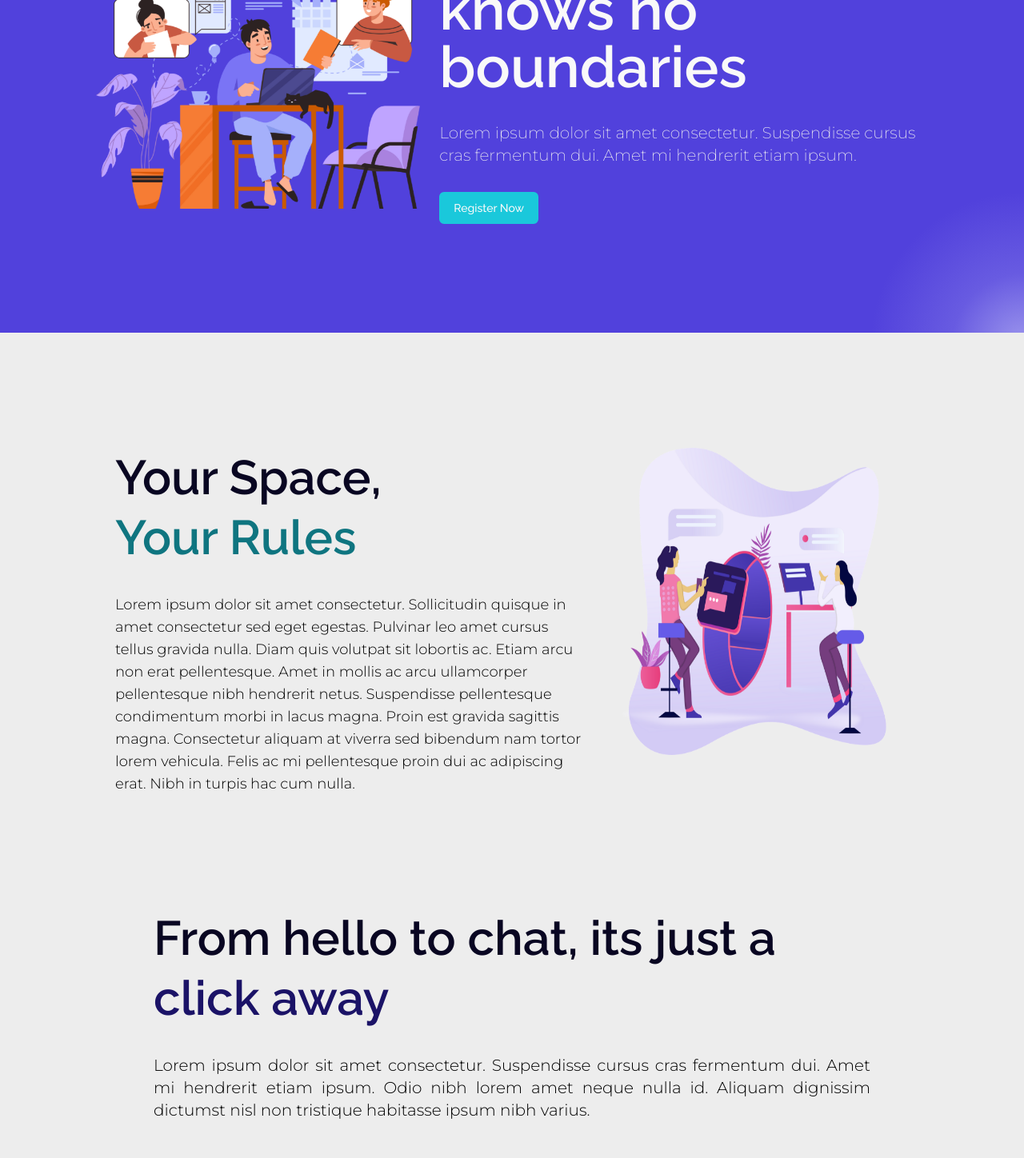
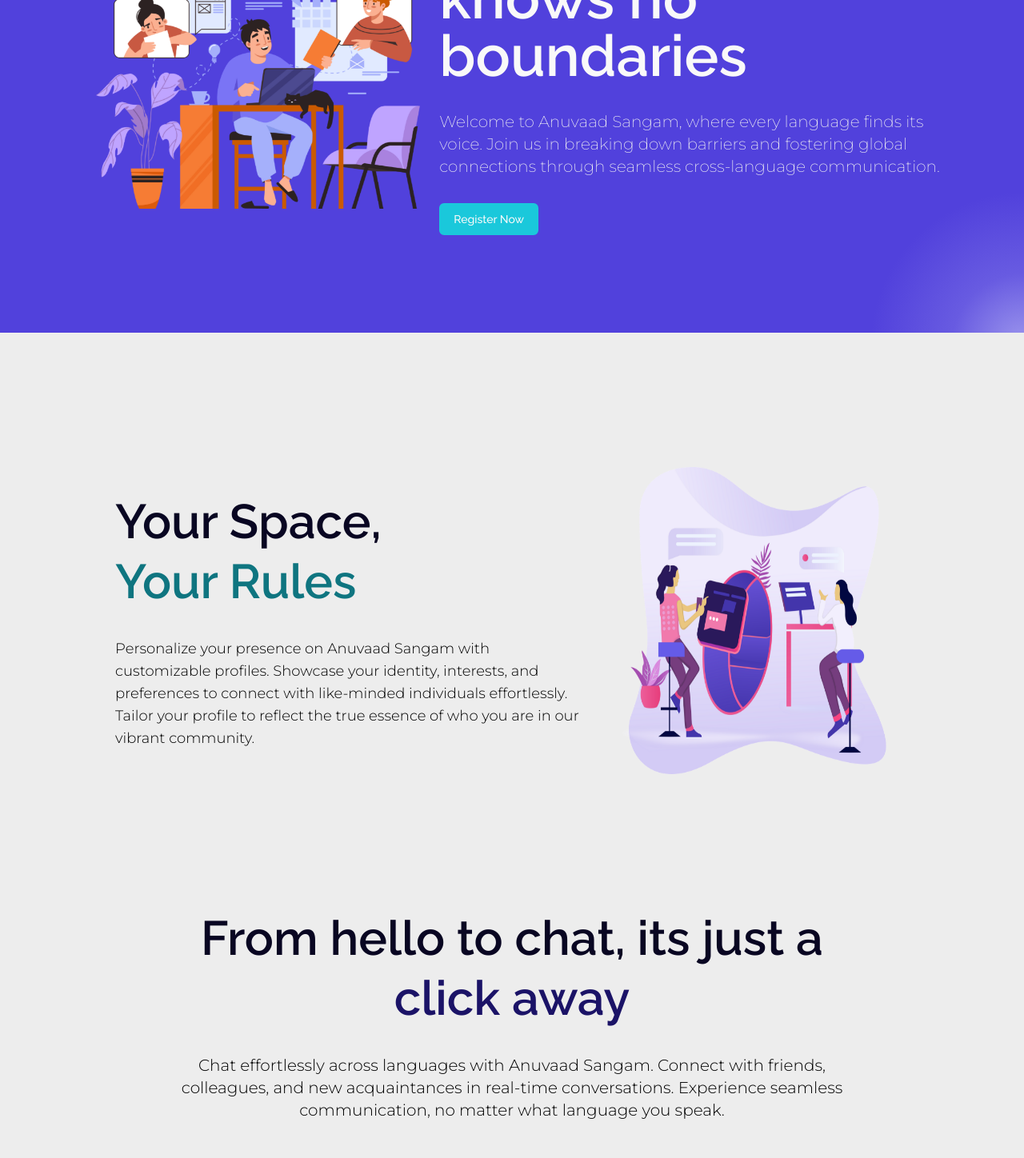
Before and after one commit to dipesh2508/anuvaad-sangam, a Next.js app: page / in a window 1280 px wide. Shown: the part 400-1848 px from the top of the page at 80% size. Built offline with nearby package versions, Linux system fonts and the light colour scheme.

Commit message:
style: Added Content

```diff
--- a/components/home/cta.tsx
+++ b/components/home/cta.tsx
@@ -14,9 +14,7 @@ const CTA = () => {
           Express yourself in any language
         </h2>
         <p className="md:text-justify font-primary text-sm font-light text-secondary-4 md:text-base">
-          Lorem ipsum dolor sit amet consectetur. Sollicitudin quisque in amet
-          consectetur sed eget egestas. Pulvinar leo amet cursus tellus gravida
-          nulla. Diam quis volutpat sit lobortis ac.
+        Converse fluently in any language with Anuvaad Sangam. Break language barriers and engage in meaningful conversations with friends, colleagues, and global communities. From English to Mandarin, Spanish to Arabic, your conversations are seamlessly translated for universal understanding.
         </p>
         <Link href="/about">
           <Button className="mt-4" variant="cta">
--- a/components/home/feature1.tsx
+++ b/components/home/feature1.tsx
@@ -11,15 +11,7 @@ const Feature1 = () => {
             <br /> <span className="text-secondary-3">Your Rules</span>
           </h2>
           <p className="text-justify font-primary text-base font-light md:text-left md:text-lg">
-            Lorem ipsum dolor sit amet consectetur. Sollicitudin quisque in amet
-            consectetur sed eget egestas. Pulvinar leo amet cursus tellus
-            gravida nulla. Diam quis volutpat sit lobortis ac. Etiam arcu non
-            erat pellentesque. Amet in mollis ac arcu ullamcorper pellentesque
-            nibh hendrerit netus. Suspendisse pellentesque condimentum morbi in
-            lacus magna. Proin est gravida sagittis magna. Consectetur aliquam
-            at viverra sed bibendum nam tortor lorem vehicula. Felis ac mi
-            pellentesque proin dui ac adipiscing erat. Nibh in turpis hac cum
-            nulla.{" "}
+          Personalize your presence on Anuvaad Sangam with customizable profiles. Showcase your identity, interests, and preferences to connect with like-minded individuals effortlessly. Tailor your profile to reflect the true essence of who you are in our vibrant community.{" "}
           </p>
         </div>
         <div className="md:col-span-2">
--- a/components/home/feature2.tsx
+++ b/components/home/feature2.tsx
@@ -4,15 +4,12 @@ import Image from "next/image";
 const Feature2 = () => {
   return (
     <section className="z-1 mx-12 flex flex-col gap-8 md:mx-48">
-      <h2 className="text-center font-secondary text-4xl font-semibold text-primary-10 md:text-left md:text-6xl md:leading-tight">
+      <h2 className="text-center font-secondary text-4xl font-semibold text-primary-10 md:text-center md:text-6xl md:leading-tight">
         From hello to chat, its just a{" "}
         <span className="text-primary-8">click away</span>
       </h2>
-      <p className="text-justify font-primary text-base font-light md:text-xl">
-        Lorem ipsum dolor sit amet consectetur. Suspendisse cursus cras
-        fermentum dui. Amet mi hendrerit etiam ipsum. Odio nibh lorem amet neque
-        nulla id. Aliquam dignissim dictumst nisl non tristique habitasse ipsum
-        nibh varius.{" "}
+      <p className="text-center font-primary text-base font-light md:text-xl md:px-6">
+      Chat effortlessly across languages with Anuvaad Sangam. Connect with friends, colleagues, and new acquaintances in real-time conversations. Experience seamless communication, no matter what language you speak.{" "}
       </p>
       <div className="mx-12 mt-4 grid h-auto w-auto place-content-center md:mx-0">
         <Image src={feature2} alt="featuring image" height={400} />
--- a/components/home/feature3.tsx
+++ b/components/home/feature3.tsx
@@ -11,15 +11,7 @@ const Feature3 = () => {
             <br /> <span className="text-secondary-3">Any Device</span>
           </h2>
           <p className="text-justify font-primary text-base font-light md:text-left md:text-lg">
-            Lorem ipsum dolor sit amet consectetur. Sollicitudin quisque in amet
-            consectetur sed eget egestas. Pulvinar leo amet cursus tellus
-            gravida nulla. Diam quis volutpat sit lobortis ac. Etiam arcu non
-            erat pellentesque. Amet in mollis ac arcu ullamcorper pellentesque
-            nibh hendrerit netus. Suspendisse pellentesque condimentum morbi in
-            lacus magna. Proin est gravida sagittis magna. Consectetur aliquam
-            at viverra sed bibendum nam tortor lorem vehicula. Felis ac mi
-            pellentesque proin dui ac adipiscing erat. Nibh in turpis hac cum
-            nulla.{" "}
+          Connect with anyone, anytime, anywhere with Anuvaad Sangam. Break free from language barriers and communicate effortlessly with individuals from across the globe. Whether it's day or night, our platform ensures seamless communication for all.{" "}
           </p>
         </div>
         <div className="md:col-span-2">
--- a/components/home/hero.tsx
+++ b/components/home/hero.tsx
@@ -21,8 +21,7 @@ const Hero = () => {
           className="absolute -right-10 -top-8"
         />
         <div className="font-primary text-base md:text-xl font-extralight text-light-3 text-center md:text-left">
-          Lorem ipsum dolor sit amet consectetur. Suspendisse cursus cras
-          fermentum dui. Amet mi hendrerit etiam ipsum.{" "}
+        Welcome to Anuvaad Sangam, where every language finds its voice. Join us in breaking down barriers and fostering global connections through seamless cross-language communication.{" "}
         </div>
         <div className="text-center md:text-left">
           <Link href="/sign-up">
--- a/lib/actions/translate.actions.ts
+++ b/lib/actions/translate.actions.ts
@@ -4,8 +4,8 @@ import axios from "axios";
 export async function translation(message: string, language: string) {
   try {
     const response = await axios.post(
-      `http://multi-language-chat-app-translation-ohxvvxlph.vercel.app/translate?text=${message}&target=${language}`,
-      // `http://localhost:8000/translate?text=${message}&target=${language}`,
+      // `http://multi-language-chat-app-translation-ohxvvxlph.vercel.app/translate?text=${message}&target=${language}`,
+      `http://localhost:8000/translate?text=${message}&target=${language}`,
     );
 
     if (response.data) return response.data.data;
```
